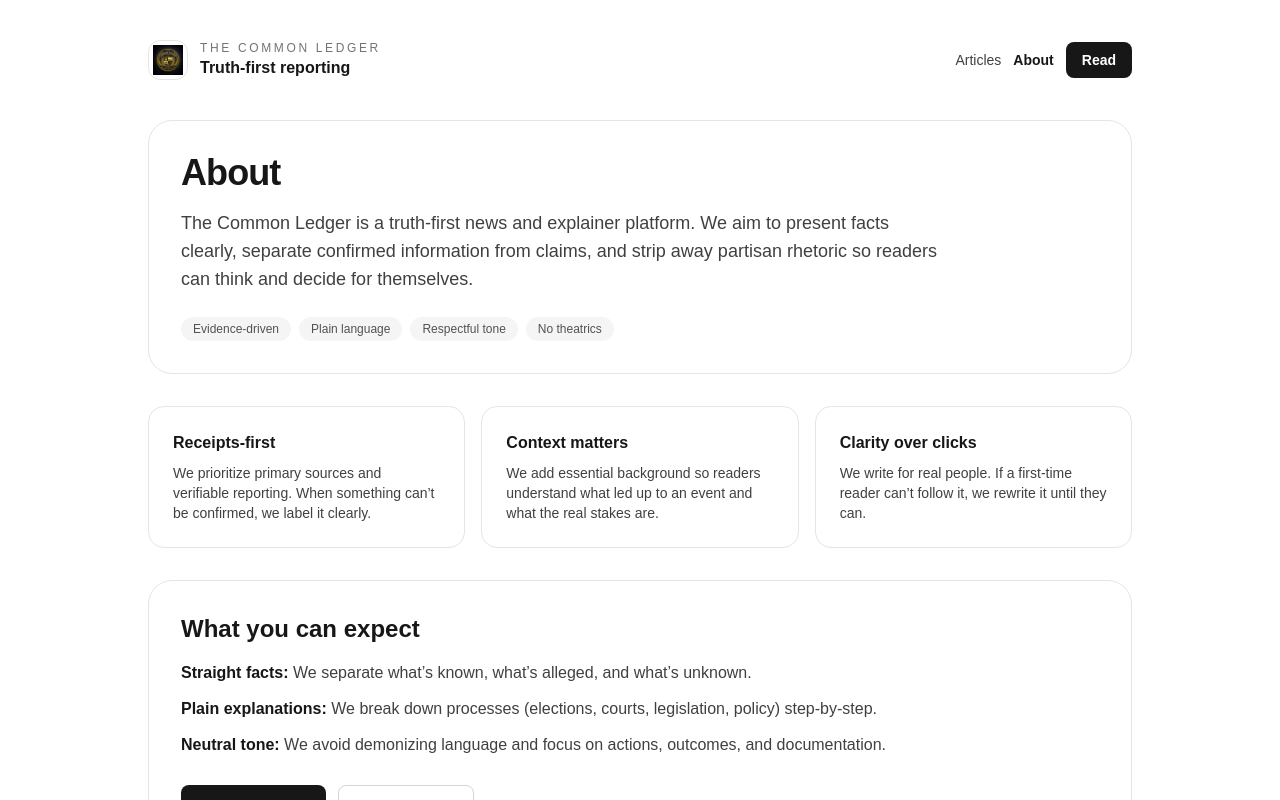
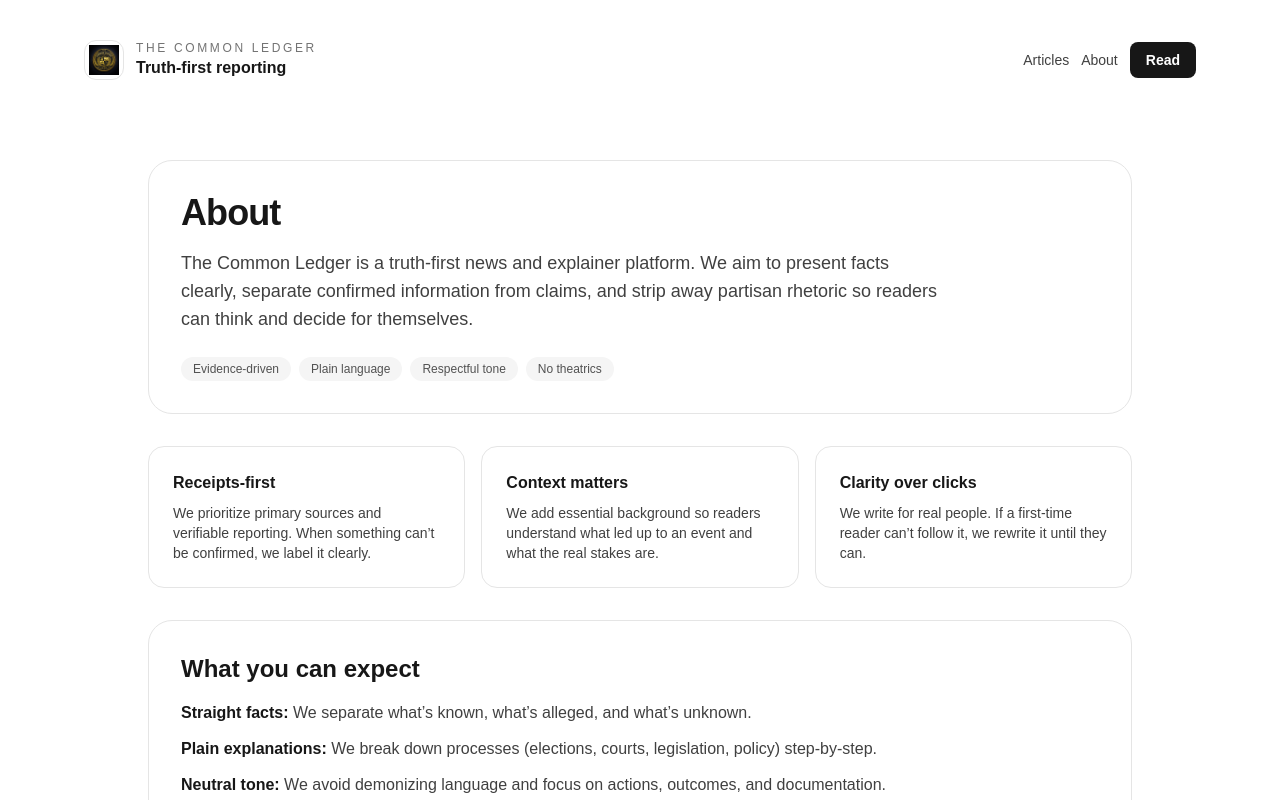
Before and after one commit to TheCommonLedger/common-ledger, a Next.js app: page /about in a window 1280 px wide. Shown: the top 800 px of the page. Built offline with nearby package versions, Linux system fonts and the light colour scheme; no server answers.

Commit message:
Add site-wide header

```diff
--- a/app/about/page.tsx
+++ b/app/about/page.tsx
@@ -8,41 +8,7 @@ export const metadata = {
 
 export default function AboutPage() {
   return (
-    <main className="mx-auto max-w-5xl px-5 py-10">
-      {/* Top bar (simple, matches homepage) */}
-      <header className="flex items-center justify-between gap-4">
-        <Link href="/" className="flex items-center gap-3">
-          <div className="relative h-10 w-10 overflow-hidden rounded-xl border border-neutral-200 bg-white">
-            <Image
-              src="/brand/logo.png"
-              alt="The Common Ledger"
-              fill
-              className="object-contain p-1"
-              priority
-            />
-          </div>
-
-          <div className="leading-tight">
-            <div className="text-xs tracking-[0.22em] text-neutral-500">THE COMMON LEDGER</div>
-            <div className="text-base font-semibold text-neutral-900">Truth-first reporting</div>
-          </div>
-        </Link>
-
-        <nav className="flex items-center gap-3 text-sm">
-          <Link className="text-neutral-700 hover:underline" href="/articles">
-            Articles
-          </Link>
-          <Link className="text-neutral-900 font-semibold hover:underline" href="/about">
-            About
-          </Link>
-          <Link
-            className="rounded-lg bg-neutral-900 px-4 py-2 font-semibold text-white"
-            href="/articles"
-          >
-            Read
-          </Link>
-        </nav>
-      </header>
+    <main className="mx-auto max-w-5xl px-5 pb-10">
 
       {/* Page header */}
       <section className="mt-10 rounded-3xl border border-neutral-200 bg-white p-8">
--- a/app/layout.tsx
+++ b/app/layout.tsx
@@ -1,6 +1,7 @@
 import type { Metadata } from "next";
 import { Geist, Geist_Mono } from "next/font/google";
 import "./globals.css";
+import SiteHeader from "../components/SiteHeader";
 
 const geistSans = Geist({
   variable: "--font-geist-sans",
@@ -34,16 +35,14 @@ export const metadata: Metadata = {
   },
 };
 
-export default function RootLayout({
-  children,
-}: Readonly<{
-  children: React.ReactNode;
-}>) {
+export default function RootLayout({ children }: { children: React.ReactNode }) {
   return (
     <html lang="en">
-      <body
-        className={`${geistSans.variable} ${geistMono.variable} antialiased`}
-      >
+      <body>
+        <div className="mx-auto max-w-6xl px-5 py-10">
+          <SiteHeader />
+        </div>
+
         {children}
       </body>
     </html>
--- a/app/page.tsx
+++ b/app/page.tsx
@@ -9,46 +9,7 @@ export default function HomePage() {
   const latest = articles.slice(1, 7);
 
   return (
-    <main className="mx-auto max-w-6xl px-5 py-10">
-      {/* Top bar */}
-      <header className="flex items-center justify-between gap-4">
-        <Link href="/" className="flex items-center gap-3">
-          {/* Logo */}
-          <div className="relative h-10 w-10 overflow-hidden rounded-xl border border-neutral-200 bg-white">
-            <Image
-              src="/brand/logo.png"
-              alt="The Common Ledger"
-              fill
-              className="object-contain p-1"
-              priority
-            />
-          </div>
-
-          <div className="leading-tight">
-            <div className="text-xs tracking-[0.22em] text-neutral-500">
-              THE COMMON LEDGER
-            </div>
-            <div className="text-base font-semibold text-neutral-900">
-              Truth-first reporting
-            </div>
-          </div>
-        </Link>
-
-        <nav className="flex items-center gap-3 text-sm">
-          <Link className="text-neutral-700 hover:underline" href="/articles">
-            Articles
-          </Link>
-          <Link className="text-neutral-700 hover:underline" href="/about">
-            About
-          </Link>
-          <Link
-            className="rounded-lg bg-neutral-900 px-4 py-2 font-semibold text-white"
-            href="/articles"
-          >
-            Read
-          </Link>
-        </nav>
-      </header>
+    <main className="mx-auto max-w-6xl px-5 pb-10">
 
       {/* Hero */}
       <section className="mt-10 grid gap-6 rounded-3xl border border-neutral-200 bg-white p-8 md:grid-cols-2 md:items-center">
--- /dev/null
+++ b/components/SiteHeader.tsx
@@ -0,0 +1,40 @@
+import Image from "next/image";
+import Link from "next/link";
+
+export default function SiteHeader() {
+  return (
+    <header className="flex items-center justify-between gap-4">
+      <Link href="/" className="flex items-center gap-3">
+        <div className="relative h-10 w-10 overflow-hidden rounded-xl border border-neutral-200 bg-white">
+          <Image
+            src="/brand/logo.png"
+            alt="The Common Ledger"
+            fill
+            className="object-contain p-1"
+            priority
+          />
+        </div>
+
+        <div className="leading-tight">
+          <div className="text-xs tracking-[0.22em] text-neutral-500">THE COMMON LEDGER</div>
+          <div className="text-base font-semibold text-neutral-900">Truth-first reporting</div>
+        </div>
+      </Link>
+
+      <nav className="flex items-center gap-3 text-sm">
+        <Link className="text-neutral-700 hover:underline" href="/articles">
+          Articles
+        </Link>
+        <Link className="text-neutral-700 hover:underline" href="/about">
+          About
+        </Link>
+        <Link
+          className="rounded-lg bg-neutral-900 px-4 py-2 font-semibold text-white"
+          href="/articles"
+        >
+          Read
+        </Link>
+      </nav>
+    </header>
+  );
+}
```
